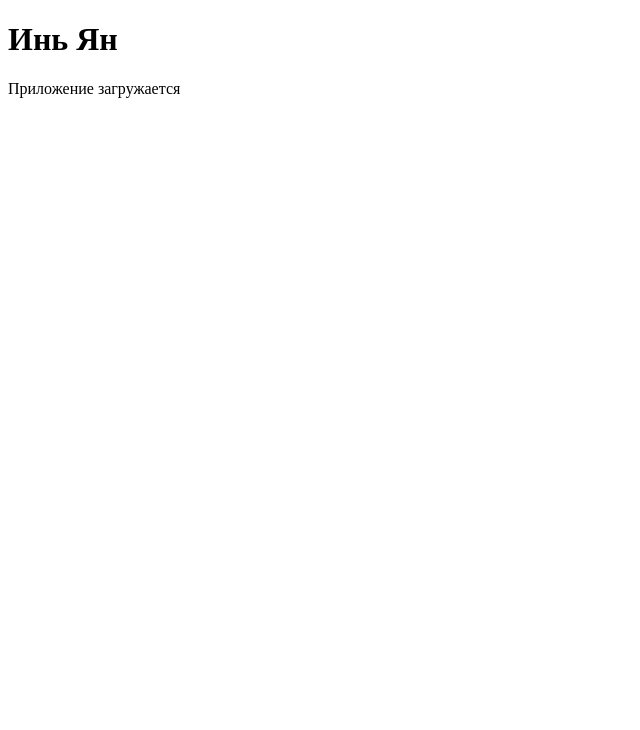
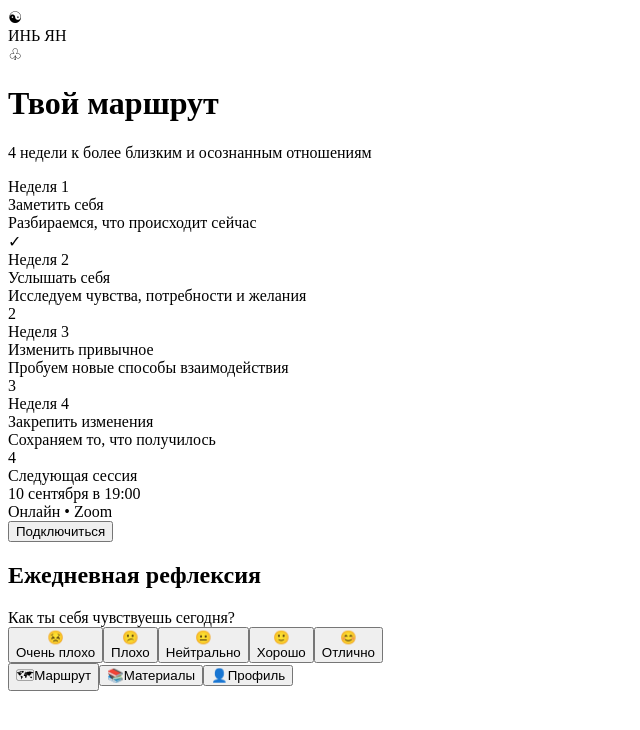
Before and after one commit to Ivankorotin/in-yan-mini-app, a React (Vite) app: page / in a window 1280 px wide. Shown: the top 730 px of the page, without its empty margins (0-640 px from the left). Built offline with nearby package versions, Linux system fonts and the light colour scheme; the HTML template or start-up script is replaced by a standard one.

Commit message:
Refactor App component with weeks data and UI

```diff
--- a/src/App.jsx
+++ b/src/App.jsx
@@ -1,8 +1,187 @@
+import { useState } from 'react'
+
+const weeks = [
+  {
+    number: 1,
+    title: 'Заметить себя',
+    description: 'Разбираемся, что происходит сейчас',
+    status: 'completed',
+  },
+  {
+    number: 2,
+    title: 'Услышать себя',
+    description: 'Исследуем чувства, потребности и желания',
+    status: 'current',
+  },
+  {
+    number: 3,
+    title: 'Изменить привычное',
+    description: 'Пробуем новые способы взаимодействия',
+    status: 'future',
+  },
+  {
+    number: 4,
+    title: 'Закрепить изменения',
+    description: 'Сохраняем то, что получилось',
+    status: 'future',
+  },
+]
+
 function App() {
+  const [activeNav, setActiveNav] = useState('route')
+  const [mood, setMood] = useState(null)
+
   return (
-    <div>
-      <h1>Инь Ян</h1>
-      <p>Приложение загружается</p>
+    <div className="app">
+
+      <header className="app-header">
+        <div className="logo">
+          <div className="logo-symbol">☯</div>
+          <div className="logo-title">ИНЬ ЯН</div>
+        </div>
+
+        <div className="notification">♧</div>
+      </header>
+
+      <main>
+        <h1 className="page-title">Твой маршрут</h1>
+
+        <p className="page-subtitle">
+          4 недели к более близким и осознанным отношениям
+        </p>
+
+        <section className="route-card">
+          <div className="route">
+
+            <div className="route-line"></div>
+
+            <div
+              className="route-line-progress"
+              style={{ height: '25%' }}
+            ></div>
+
+            {weeks.map((week) => (
+              <div
+                className={`week ${week.status}`}
+                key={week.number}
+              >
+                <div className="week-content">
+                  <div className="week-title">
+                    Неделя {week.number}
+                  </div>
+
+                  <div className="week-description">
+                    {week.title}
+                    <br />
+                    {week.description}
+                  </div>
+                </div>
+
+                <div className="week-point">
+                  {week.status === 'completed'
+                    ? '✓'
+                    : week.number}
+                </div>
+              </div>
+            ))}
+
+          </div>
+        </section>
+
+        <section className="session-card">
+          <div className="session-label">
+            Следующая сессия
+          </div>
+
+          <div className="session-date">
+            10 сентября в 19:00
+          </div>
+
+          <div className="session-type">
+            Онлайн • Zoom
+          </div>
+
+          <button className="session-button">
+            Подключиться
+          </button>
+        </section>
+
+        <section className="reflection-card">
+          <h2 className="reflection-title">
+            Ежедневная рефлексия
+          </h2>
+
+          <div className="reflection-question">
+            Как ты себя чувствуешь сегодня?
+          </div>
+
+          <div className="mood-list">
+            {[
+              ['😣', 'Очень плохо'],
+              ['😕', 'Плохо'],
+              ['😐', 'Нейтрально'],
+              ['🙂', 'Хорошо'],
+              ['😊', 'Отлично'],
+            ].map(([emoji, label], index) => (
+              <button
+                className="mood"
+                key={label}
+                onClick={() => setMood(index)}
+              >
+                <div
+                  className="mood-face"
+                  style={
+                    mood === index
+                      ? { boxShadow: '0 0 0 2px #55745c' }
+                      : {}
+                  }
+                >
+                  {emoji}
+                </div>
+
+                <div className="mood-label">
+                  {label}
+                </div>
+              </button>
+            ))}
+          </div>
+        </section>
+      </main>
+
+      <nav className="bottom-nav">
+
+        <button
+          className={`nav-item ${
+            activeNav === 'route' ? 'active' : ''
+          }`}
+          onClick={() => setActiveNav('route')}
+        >
+          <span className="nav-icon">🗺</span>
+          Маршрут
+        </button>
+
+        <button
+          className={`nav-item ${
+            activeNav === 'materials' ? 'active' : ''
+          }`}
+          onClick={() => setActiveNav('materials')}
+        >
+          <span className="nav-icon">📚</span>
+          Материалы
+        </button>
+
+        <button
+          className={`nav-item ${
+            activeNav === 'profile' ? 'active' : ''
+          }`}
+          onClick={() => setActiveNav('profile')}
+        >
+          <span className="nav-icon">👤</span>
+          Профиль
+        </button>
+
+      </nav>
+
     </div>
   )
 }
```
